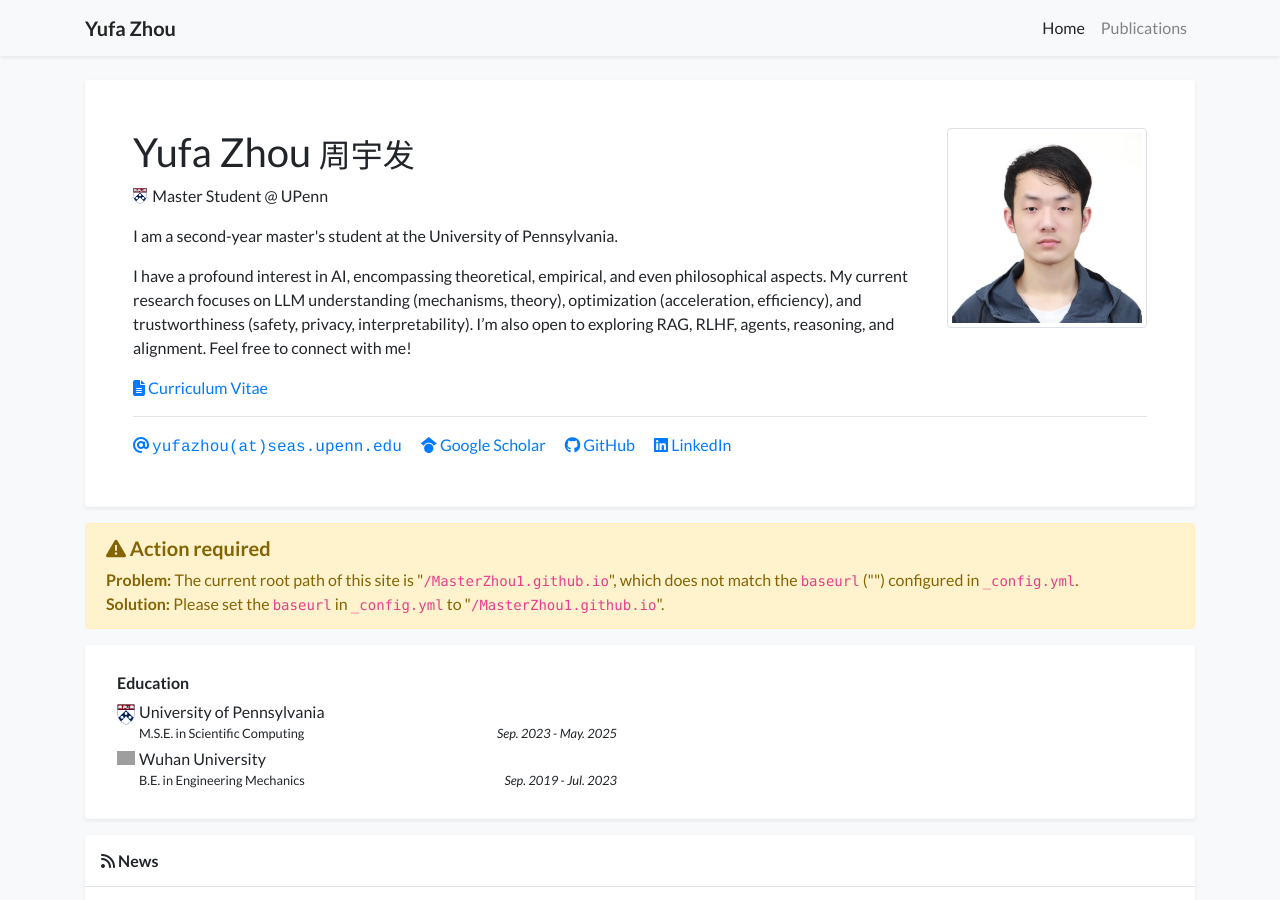
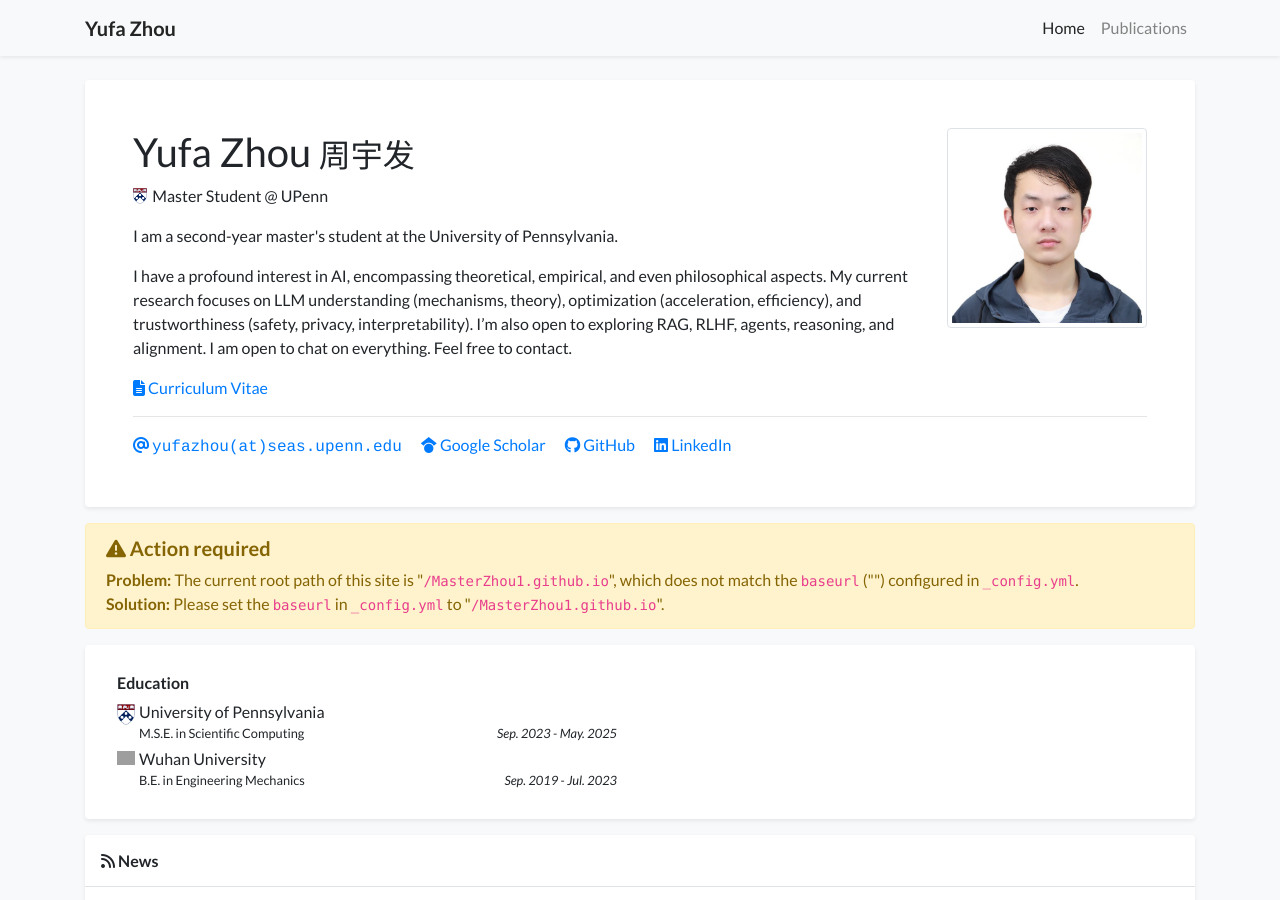
Before and after one commit to MasterZhou1/MasterZhou1.github.io, a Jekyll site: the page built from index.html, in a window 1280 px wide and 900 px high. Built offline with Jekyll 4.4.1, drawn with Linux system fonts in a browser that asks for light colours; nearby versions of some CDN libraries; a style sheet for code colours, icons or effects is not loaded; grey boxes are pictures that could not be loaded.

Commit message:
Update profile.yml

```diff
--- a/_data/profile.yml
+++ b/_data/profile.yml
@@ -30,7 +30,7 @@ short_bio: >-
     I have a profound interest in AI, encompassing theoretical, empirical, and even philosophical aspects.
     My current research focuses on LLM understanding (mechanisms, theory), optimization (acceleration, efficiency), and trustworthiness (safety, privacy, interpretability).
     I’m also open to exploring RAG, RLHF, agents, reasoning, and alignment.
-    Feel free to connect with me!
+    I am open to chat on everything. Feel free to contact.
   </p>
 
 portrait_url: /assets/images/photos/me.jpg
```
